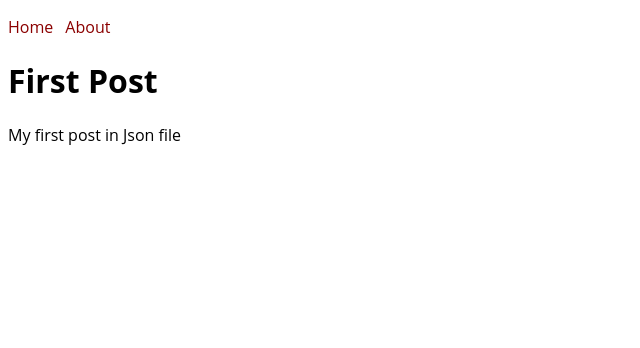
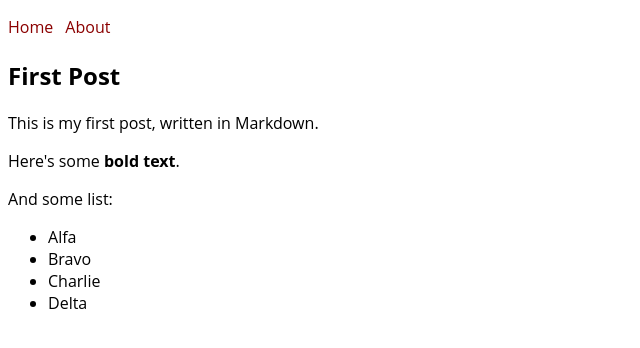
Before and after one commit to HenriqueMarcelo/next-blog, a Next.js app: page /posts/first-post in a window 1280 px wide. Shown: the top 348 px of the page, without its empty margins (0-640 px from the left). Built offline with nearby package versions, Linux system fonts and the light colour scheme.

Commit message:
feat: reading markdown file

```diff
--- a/content/posts/first-post.json
+++ /dev/null
@@ -1,4 +0,0 @@
-{
-    "title": "First Post",
-    "body": "My first post in Json file"
-}
--- a/iib/posts.js
+++ b/iib/posts.js
@@ -1,6 +1,10 @@
 import { readFile } from 'fs/promises'
+import { marked } from 'marked'
 
 export async function getPost(slug) {
-    const data = await readFile(`content/posts/${slug}.json`, 'utf8')
-    return JSON.parse(data);
+    const source = await readFile(`content/posts/${slug}.md`, 'utf8')
+    const html = marked(source)
+    return {
+        body: html,
+    };
 }
--- a/package.json
+++ b/package.json
@@ -7,6 +7,7 @@
         "start": "next start"
     },
     "dependencies": {
+        "marked": "^4.2.12",
         "next": "^13.2.3",
         "react": "^18.2.0",
         "react-dom": "^18.2.0"
--- a/pages/posts/first-post.js
+++ b/pages/posts/first-post.js
@@ -18,9 +18,7 @@ export default function FirstPost({post}){
                 <title>{post.title +  ' | Next Blog'}</title>
             </Head>
             <h1>{post.title}</h1>
-            <p>
-                {post.body}
-            </p>
+            <article dangerouslySetInnerHTML={{__html: post.body}}/>
         </main>
     )
 }
```
Also changed, not shown: 1 other file (tests, documents, lock files or other folders).
